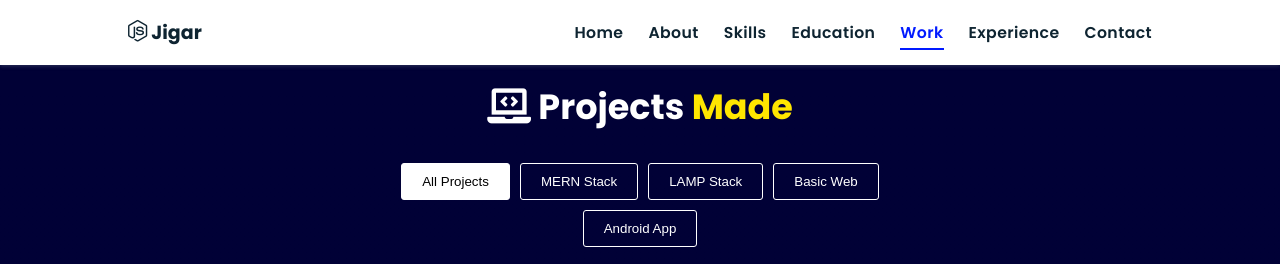
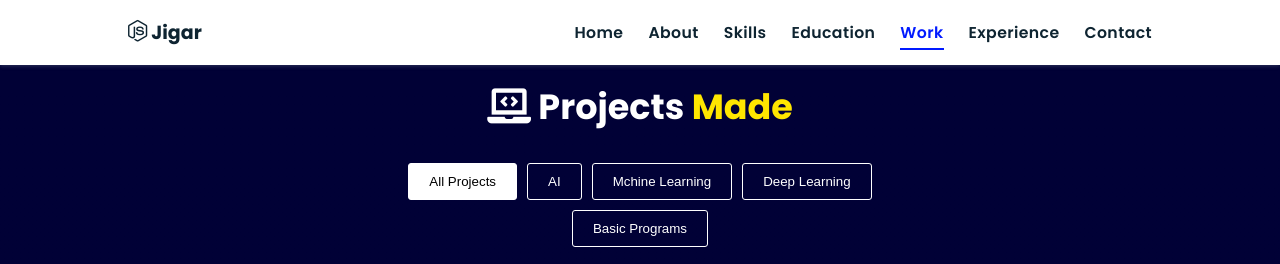
Before and after one commit to Muddapuakash/Myportfolio, a plain HTML site: page projects/index.html in a window 1280 px wide. Shown: the top 264 px of the page. Drawn offline with nearby package versions, Linux system fonts and the light colour scheme.

Commit message:
Update index.html

```diff
--- a/projects/index.html
+++ b/projects/index.html
@@ -8,7 +8,7 @@
     <!-- Font Awesome -->
     <link rel="stylesheet" href="https://cdnjs.cloudflare.com/ajax/libs/font-awesome/5.15.3/css/all.min.css" integrity="sha512-iBBXm8fW90+nuLcSKlbmrPcLa0OT92xO1BIsZ+ywDWZCvqsWgccV3gFoRBv0z+8dLJgyAHIhR35VZc2oM/gI1w==" crossorigin="anonymous" referrerpolicy="no-referrer" />
     <link id='favicon' rel="shortcut icon" href="/assets/images/favicon.png" type="image/x-png">
-    <title>Projects | Portfolio Jigar Sable</title>
+    <title>Projects | Portfolio Muddapu Akash</title>
 </head>
 <body oncontextmenu="return false">
 
@@ -38,10 +38,10 @@
 
   <div id="filters" class="button-group">
     <button class="btn is-checked" data-filter="*">All Projects</button>
-    <button class="btn" data-filter=".mern">MERN Stack</button>
-    <button class="btn" data-filter=".lamp">LAMP Stack</button>
-    <button class="btn" data-filter=".basicweb">Basic Web</button>
-    <button class="btn" data-filter=".android">Android App</button>
+    <button class="btn" data-filter=".mern">AI</button>
+    <button class="btn" data-filter=".lamp">Mchine Learning</button>
+    <button class="btn" data-filter=".basicweb">Deep Learning</button>
+    <button class="btn" data-filter=".android">Basic Programs</button>
   </div>
 
   <div class="box-container">
```
